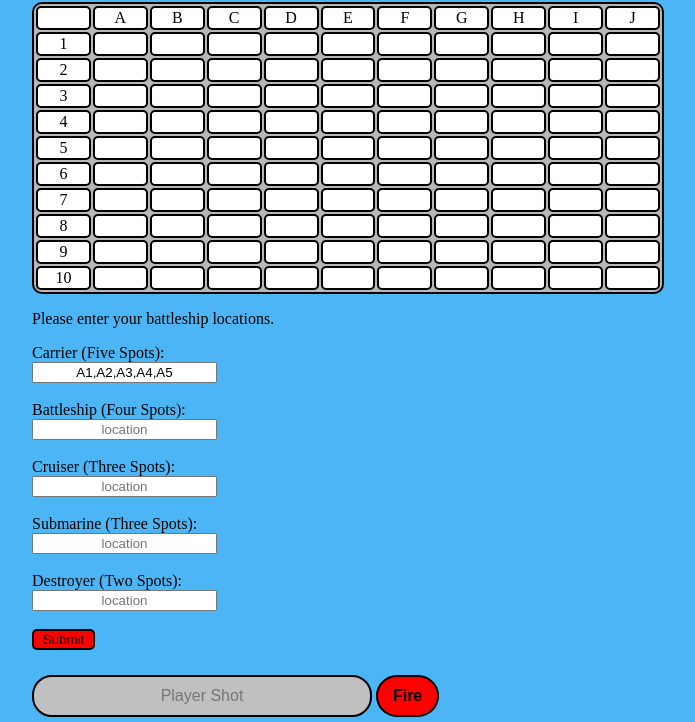
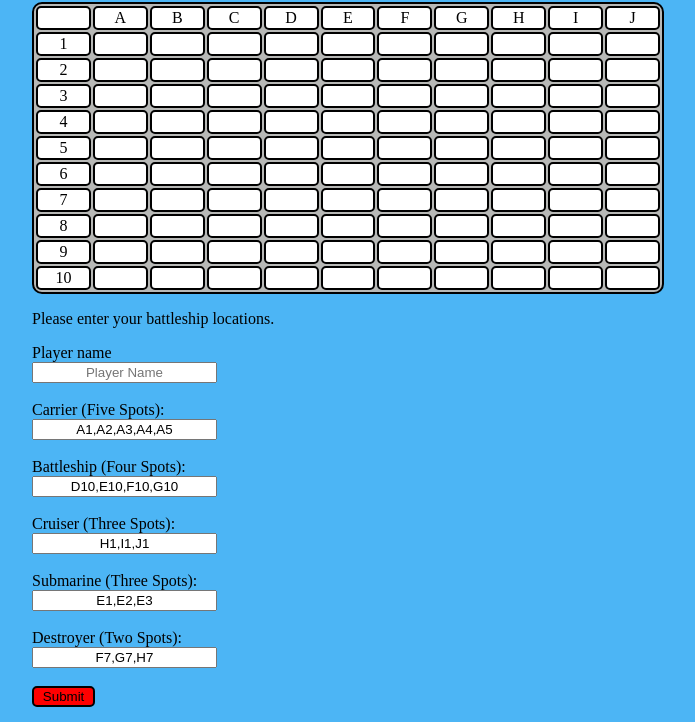
Before and after one commit to NiamkeDoz/Battlehip_CS325, a plain HTML site: page public/index.html in a window 1280 px wide. Shown: the part 78-800 px from the top of the page, without its empty margins (292-987 px from the left). Drawn offline with Linux system fonts and the light colour scheme.

Commit message:
added a player name entry

```diff
--- a/public/index.html
+++ b/public/index.html
@@ -162,20 +162,23 @@
             </table>
             <div id = "boardPieces">
                 <p>Please enter your battleship locations.</p>
+                    Player name
+                    <input id = "playerName" type="text" placeholder="Player Name" ><br>
+
                     Carrier (Five Spots):
                     <input id = "carrier" type="text" value="A1,A2,A3,A4,A5" ><br>
 
                     Battleship (Four Spots):
-                    <input id = "battleship" type="text" placeholder="location" ><br>
+                    <input id = "battleship" type="text" value="D10,E10,F10,G10" ><br>
 
                     Cruiser (Three Spots):
-                    <input id = "cruiser" type="text" placeholder="location" ><br>
+                    <input id = "cruiser" type="text" value="H1,I1,J1" ><br>
 
                     Submarine (Three Spots):
-                    <input id = "submarine" type="text" placeholder="location" ><br>
+                    <input id = "submarine" type="text" value="E1,E2,E3" ><br>
 
                     Destroyer (Two Spots):
-                    <input id = "destroyer" type="text" placeholder="location" ><br>
+                    <input id = "destroyer" type="text" value="F7,G7,H7" ><br>
                     <input type="submit" name="submit" onclick="onSubmit()" id="submitBtn">
             </div>
         </div>
--- a/public/js/scooter.js
+++ b/public/js/scooter.js
@@ -10,7 +10,6 @@ var cruShip     = [];
 var subShip     = [];
 var desShip     = [];
 var gameBoard   = [];
-
 var numOfShips  = 5;
 var sunkenShips = 0;
 var isGameOver  = false;
@@ -25,6 +24,7 @@ function onSubmit(){
     var cruiser     = document.getElementById("cruiser").value;
     var submarine   = document.getElementById("submarine").value;
     var destroyer   = document.getElementById("destroyer").value;
+    var playerName  = document.getElementById("playerName").value;
     var hide        = document.getElementById("boardPieces");
     hide.style.display = "none";
     drawShips(carrier, carShip);
@@ -69,6 +69,6 @@ function gameStatusCheck(){
 
 function fire(){
     var playerShot = document.getElementById("player").value;
-    playerShot.toString().charAt(0).toUpperCase();
+    //playerShot.toString().charAt(0).toUpperCase();
     document.getElementById(playerShot).style.backgroundColor = "red";
 }
```
